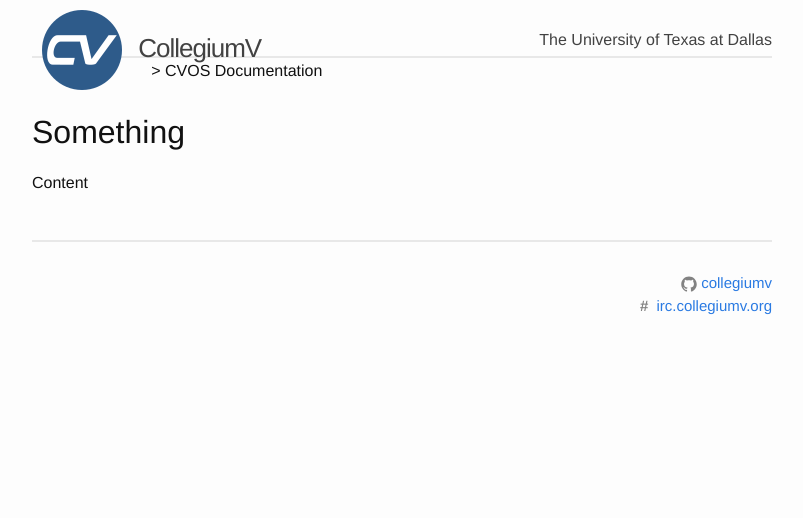
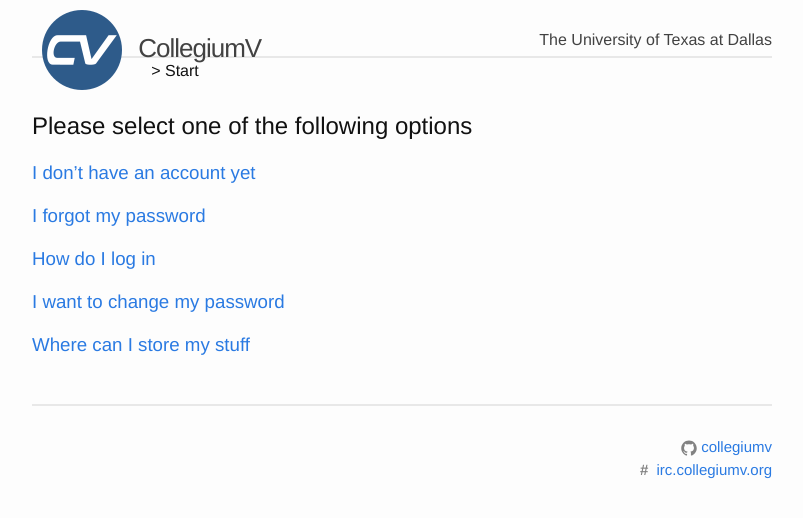
Before and after one commit to collegiumv/cv_doc_legacy, a Jekyll site: the page built from start/index.md, in a window 1280 px wide. Shown: the top 518 px of the page, without its empty margins (238-1041 px from the left). Built offline with Jekyll 4.4.1, drawn with Linux system fonts in a browser that asks for light colours.

Commit message:
Add Start pages

```diff
--- a/start/index.md
+++ b/start/index.md
@@ -1,7 +1,17 @@
 ---
-title: CVOS Documentation
+title: Start
+author: CVAdmins
 layout: default
 ---
 
-#Something
-Content
+## Please select one of the following options
+
+### [I don't have an account yet](resetpass.html)
+
+### [I forgot my password](resetpass.html)
+
+### [How do I log in](login.html)
+
+### [I want to change my password](changepass.html)
+
+### [Where can I store my stuff](disks.html)
```
Also changed, not shown: start/changepass.md (added, +51 -0 lines), start/disks.md (added, +16 -0 lines), start/login.md (added, +26 -0 lines), start/resetpass.md (added, +45 -0 lines), start/kpasswd.png (added), start/menu.png (added), start/run.png (added), start/xterm.png (added), 1 other file.
